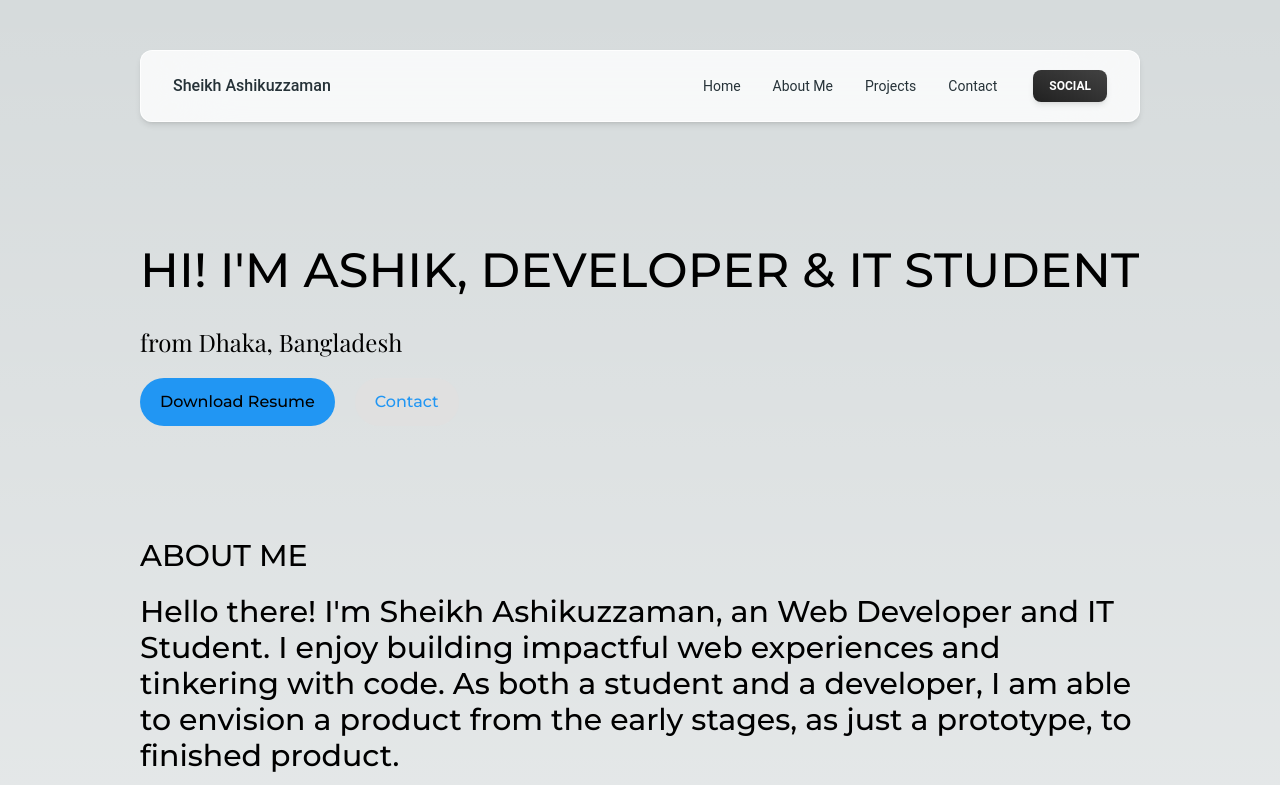
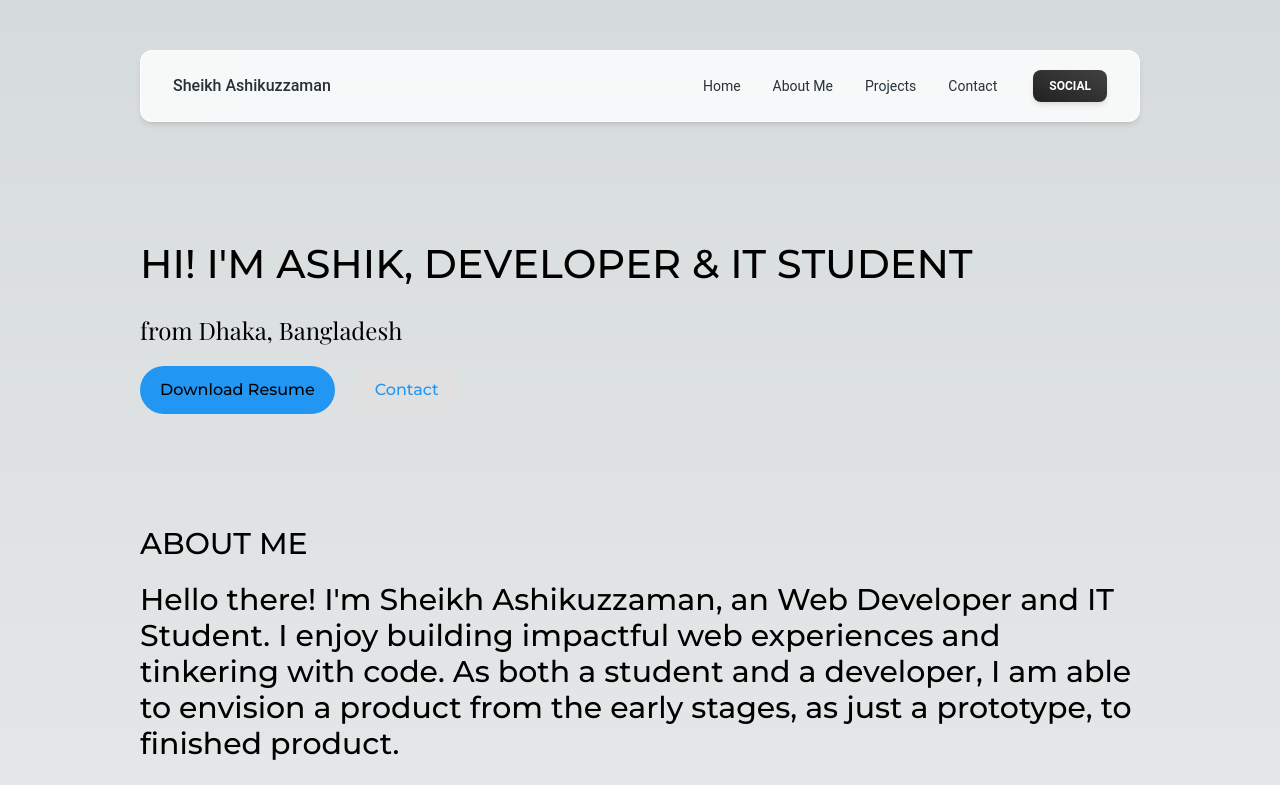
Before and after one commit to designwithashik/portfolio, a Next.js app: page / in a window 1280 px wide. Shown: the top 785 px of the page. Built offline with nearby package versions, Linux system fonts and the light colour scheme.

Commit message:
Some Fixes

```diff
--- a/app/components/shared/AnimateText.jsx
+++ b/app/components/shared/AnimateText.jsx
@@ -36,7 +36,7 @@ const AnimatedTextCharacter = ({ text }) => {
 
   return (
     <motion.div
-      style={{ overflow: "hidden", display: "flex", fontSize: "3rem" }}
+      style={{ overflow: "hidden", display: "flex", fontSize: "2.5rem" }}
       variants={container}
       initial="hidden"
           animate="visible"
--- a/app/components/shared/Navigation.jsx
+++ b/app/components/shared/Navigation.jsx
@@ -136,7 +136,7 @@ const Navigation = () => {
         <Collapse open={openNav}>
           {navList}
           <Button variant="gradient" size="sm" fullWidth className="mb-2">
-            <span>Buy Now</span>
+            <span>Social</span>
           </Button>
         </Collapse>
       </Navbar>
```
